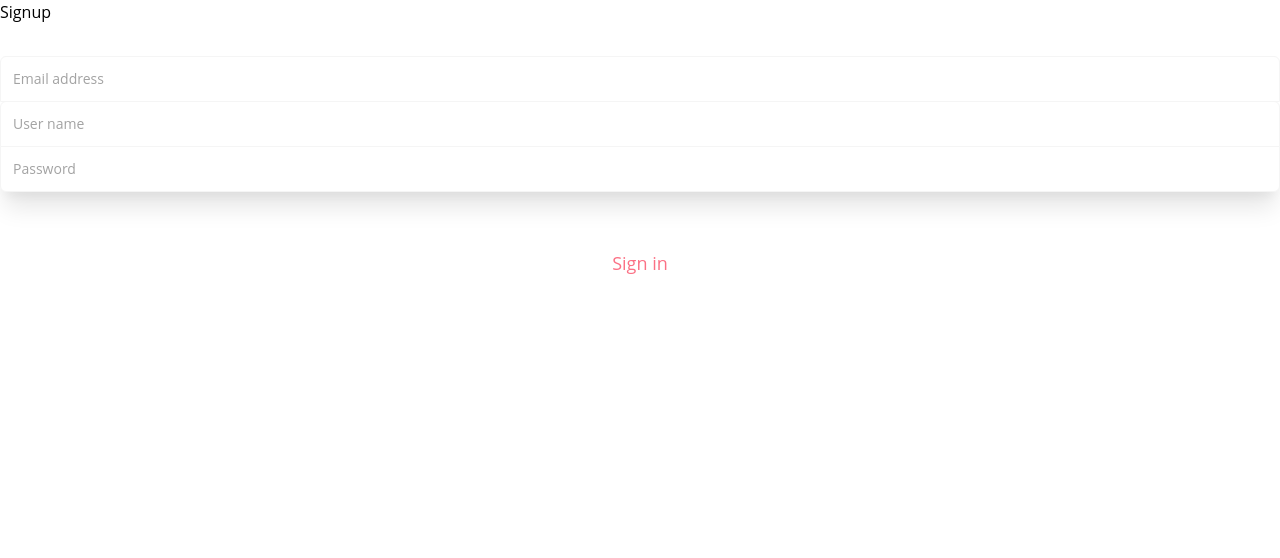
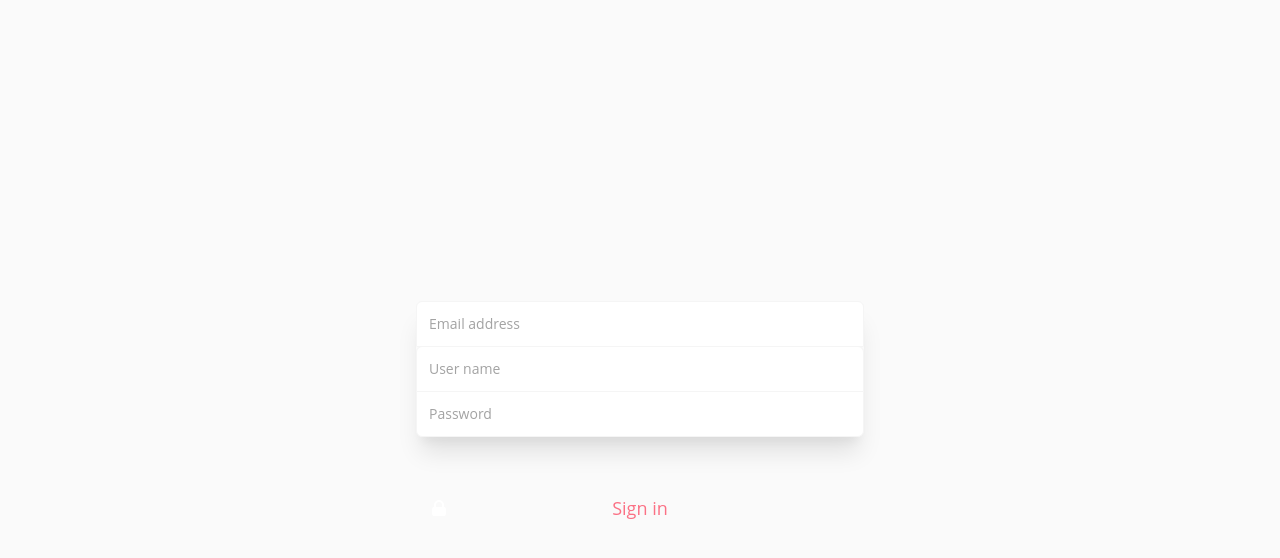
Before and after one commit to 213OGD/213OGD-React, a React (Create React App) app: page /signup in a window 1280 px wide. Shown: the top 558 px of the page. Built offline with nearby package versions, Linux system fonts and the light colour scheme; no server answers.

Commit message:
CSS optimized

```diff
--- a/src/App.tsx
+++ b/src/App.tsx
@@ -13,7 +13,6 @@
           <Route path="/" exact component={Login} />
           <Route path="/home" exact component={Resources} />
           <Route path="/signup" exact component={Signup} />
-          {/* <Route path="/home" exact render={Resources} /> */}
           <Route render={() => <h1>404: page not found</h1>} />
         </Switch>
       </Router>
--- a/src/components/Login.tsx
+++ b/src/components/Login.tsx
@@ -126,7 +126,11 @@
             </span>
             Sign in
           </button>
-          <button type="submit" onClick={() => history.push('/signup')}>
+          <button
+            className="group relative w-full transition duration-500 ease-in-out flex justify-center py-2 px-4 border border-transparent text-lg font-medium rounded-md text-red-400 hover:text-white hover:bg-red-400 focus:outline-none focus:ring-2 focus:ring-offset-2 focus:ring-red-200 transition-shadow"
+            type="submit"
+            onClick={() => history.push('/signup')}
+          >
             Sign up
           </button>
         </form>
--- a/src/components/Signup.tsx
+++ b/src/components/Signup.tsx
@@ -41,7 +41,8 @@
 
   return (
     <>
-      <h1>Signup</h1>
+      <div className="min-h-screen flex items-center justify-center bg-gray-50 py-12 px-4 sm:px-6 lg:px-8">
+        <div className="max-w-md w-full space-y-8">
           <form className="mt-8 space-y-6" onSubmit={signupSubmission}>
             <div className="rounded-lg shadow-xl -space-y-px">
               <div>
@@ -106,6 +107,8 @@
               Sign in
             </button>
           </form>
+        </div>
+      </div>
     </>
   );
 }
```
Lines whose indentation alone changed are shown as unchanged.
